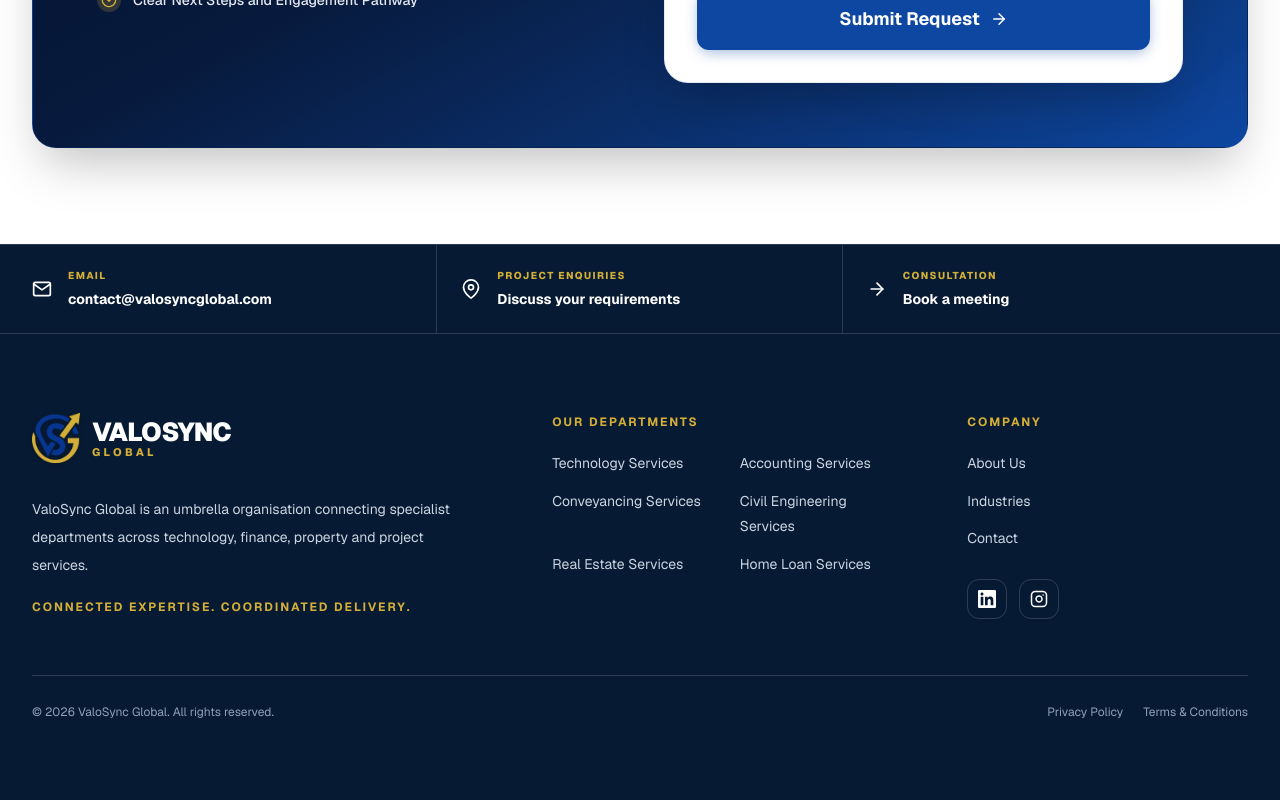
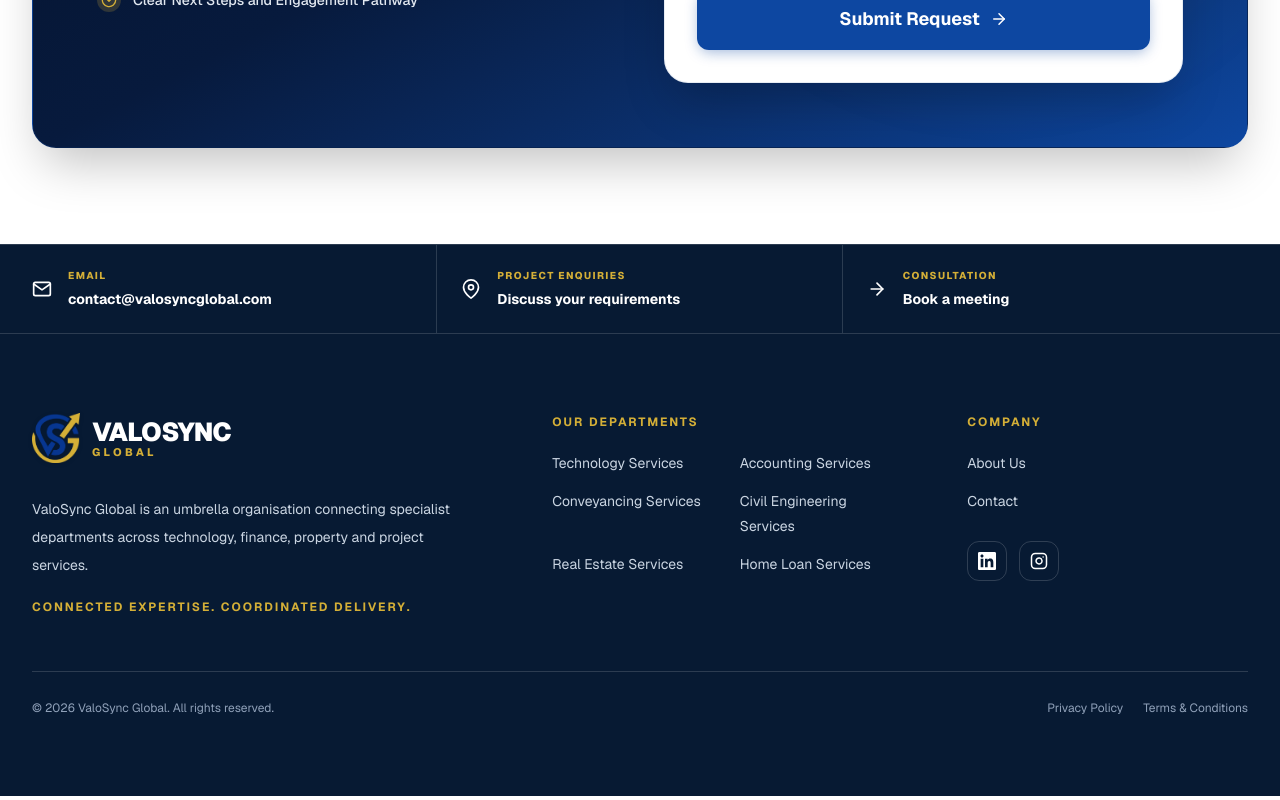
Before and after one commit to mayank-207/ValoSync-Global, a Next.js app: page / in a window 1280 px wide. Shown: the part 6432-7232 px from the top of the page. Built offline with nearby package versions, Linux system fonts and the light colour scheme.

Commit message:
Keep corporate footer department-neutral

```diff
--- a/components/layout/Footer.tsx
+++ b/components/layout/Footer.tsx
@@ -19,7 +19,6 @@ const departmentLinks = [
 
 const companyLinks = [
   { label: "About Us", href: "/about" },
-  { label: "Industries", href: "/industries" },
   { label: "Contact", href: "/contact" },
 ];
 
```
